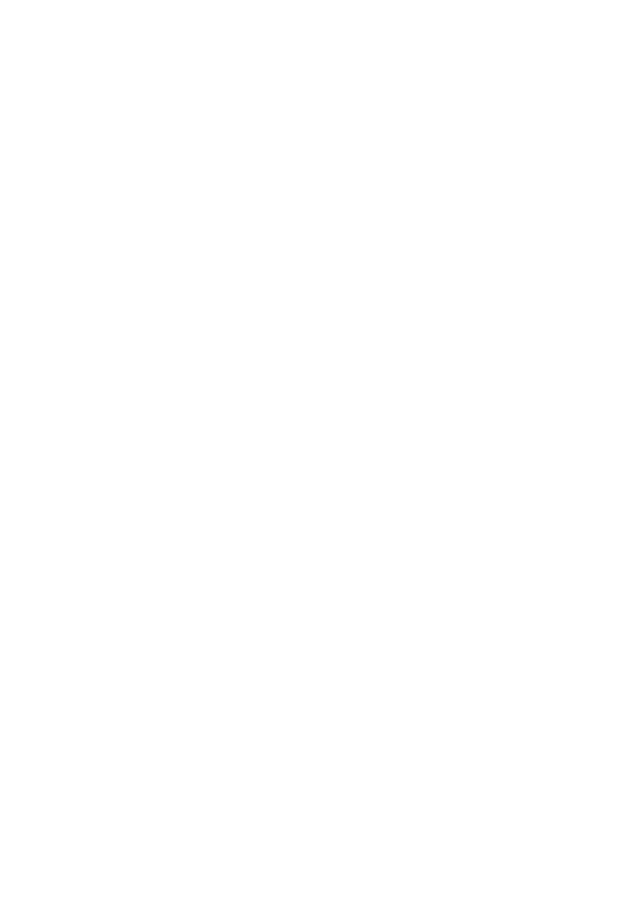
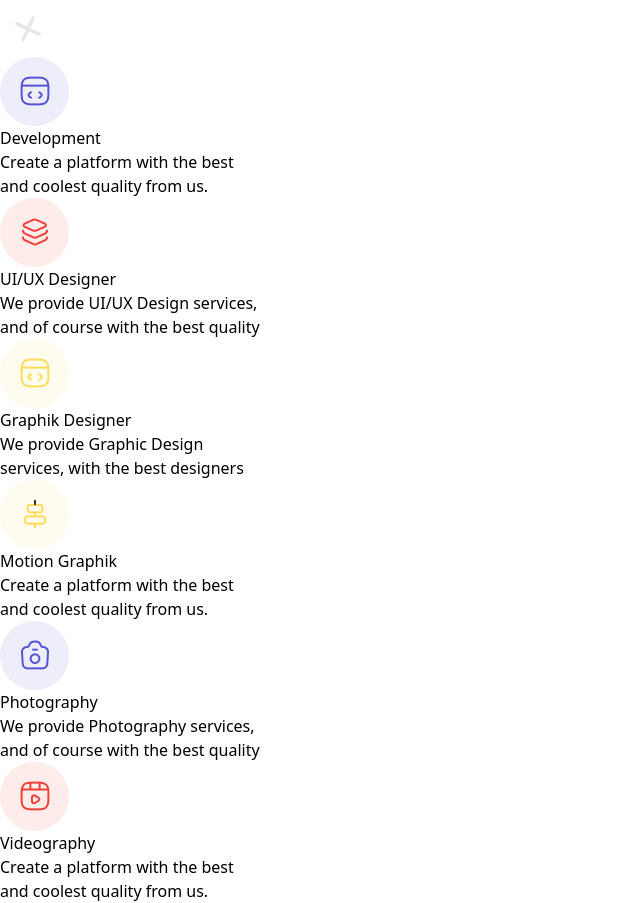
Before and after one commit to 11111Asif/build-your-awesome-project, a React (Vite) app: page / in a window 1280 px wide. Shown: the part 3380-4283 px from the top of the page, without its empty margins (0-640 px from the left). Before the commit the page ends 3212 px from the top, so only its background shows below. Built offline with nearby package versions, Linux system fonts and the light colour scheme.

Commit message:
added to card section

```diff
--- a/src/components/Choice/Choice.jsx
+++ b/src/components/Choice/Choice.jsx
@@ -2,12 +2,12 @@
 
 const Choice = () => {
     return (
-        <div className="bg-base-200 h-[860px] py-16 px-16">
-            <div className="flex">
-                <h1 className="text-4xl w-[588px] h-[140px]">Why Enver Is The<br/> Best Choice?</h1>
-                <p className="w-[588px] h-[88px]">Watch this one minute video so you understand why you should<br/> use our services!</p>
+        <div className="bg-base-200 h-[860px] px-5 lg:py-16 lg:px-16">
+            <div className="lg:flex">
+                <h1 className="text-4xl lg:w-[588px] h-[140px]">Why Enver Is The<br/> Best Choice?</h1>
+                <p className="lg:w-[588px] h-[88px]">Watch this one minute video so you understand why you should<br/> use our services!</p>
             </div>
-            <img className='h-[670px]' src={image4} alt="" />
+            <img className='h-[650px]' src={image4} alt="" />
         </div>
     );
 };
--- a/src/components/Home/Home.jsx
+++ b/src/components/Home/Home.jsx
@@ -1,6 +1,7 @@
 import Banner from "../Banner/Banner";
 import Choice from "../Choice/Choice";
 import Header from "../Header/Header";
+import Service from "../Service/Service";
 
 
 const Home = () => {
@@ -9,6 +10,7 @@
             <Header></Header>
             <Banner></Banner>
             <Choice></Choice>
+            <Service></Service>
         </div>
     );
 };
--- /dev/null
+++ b/src/components/Service/Service.jsx
@@ -0,0 +1,102 @@
+import group28 from '../../assets/Group 162528.png'
+import Add from '../../assets/add.png'
+import icon5 from '../../assets/Icon (5).png'
+import icon4 from '../../assets/Icon (4).png'
+import icon3 from '../../assets/Icon (3).png'
+import icon2 from '../../assets/Icon (2).png'
+import icon1 from '../../assets/Icon (1).png'
+import icon from '../../assets/Icon.png'
+
+const Service = () => {
+    return (
+        <div className="bg-base-200">
+            <div className="lg:flex justify-center gap-10 py-14 px-4">
+                <img src={group28} alt="" className='w-[73px] h-[73px]' />
+                <h2 className="lg:text-4xl text-3xl font-semibold lg:text-center">The Service We Provide<br /> For You</h2>
+            </div>
+            <img src={Add} alt="" className='lg:ml-[900px] ml-[300px] -mt-[100px]' />
+            <div className='grid grid-cols-1 md:grid-cols-2 lg:grid-cols-3 gap-5 px-10 mt-5'>
+                <div className="card w-auto">
+                    <figure className="px-5 pt-5">
+                        <img
+                            src={icon5}
+                            alt=""
+                            className="rounded-xl" />
+                    </figure>
+                    <div className="card-body items-center text-center">
+                        <h2 className="card-title">Development</h2>
+                        <p>Create a platform with the best<br/> and coolest quality from us.</p>
+
+                    </div>
+                </div>
+                <div className="card w-auto">
+                    <figure className="px-5 pt-5">
+                        <img
+                            src={icon4}
+                            alt=""
+                            className="rounded-xl" />
+                    </figure>
+                    <div className="card-body items-center text-center">
+                        <h2 className="card-title">UI/UX Designer</h2>
+                        <p>We provide UI/UX Design services,<br/> and of course with the best quality</p>
+
+                    </div>
+                </div>
+                <div className="card w-auto">
+                    <figure className="px-5 pt-5">
+                        <img
+                            src={icon3}
+                            alt=""
+                            className="rounded-xl" />
+                    </figure>
+                    <div className="card-body items-center text-center">
+                        <h2 className="card-title">Graphik Designer</h2>
+                        <p>We provide Graphic Design<br/> services, with the best designers</p>
+
+                    </div>
+                </div>
+                <div className="card w-auto">
+                    <figure className="px-5 pt-5">
+                        <img
+                            src={icon2}
+                            alt=""
+                            className="rounded-xl" />
+                    </figure>
+                    <div className="card-body items-center text-center">
+                        <h2 className="card-title">Motion Graphik</h2>
+                        <p>Create a platform with the best<br/> and coolest quality from us.</p>
+
+                    </div>
+                </div>
+                <div className="card w-auto">
+                    <figure className="px-5 pt-5">
+                        <img
+                            src={icon1}
+                            alt=""
+                            className="rounded-xl" />
+                    </figure>
+                    <div className="card-body items-center text-center">
+                        <h2 className="card-title">Photography</h2>
+                        <p>We provide Photography services,<br/> and of course with the best quality</p>
+
+                    </div>
+                </div>
+                <div className="card w-auto">
+                    <figure className="px-5 pt-5">
+                        <img
+                            src={icon}
+                            alt=""
+                            className="rounded-xl" />
+                    </figure>
+                    <div className="card-body items-center text-center">
+                        <h2 className="card-title">Videography</h2>
+                        <p>Create a platform with the best<br/> and coolest quality from us.</p>
+
+                    </div>
+                </div>
+            </div>
+        </div>
+    );
+};
+
+export default Service;
```
